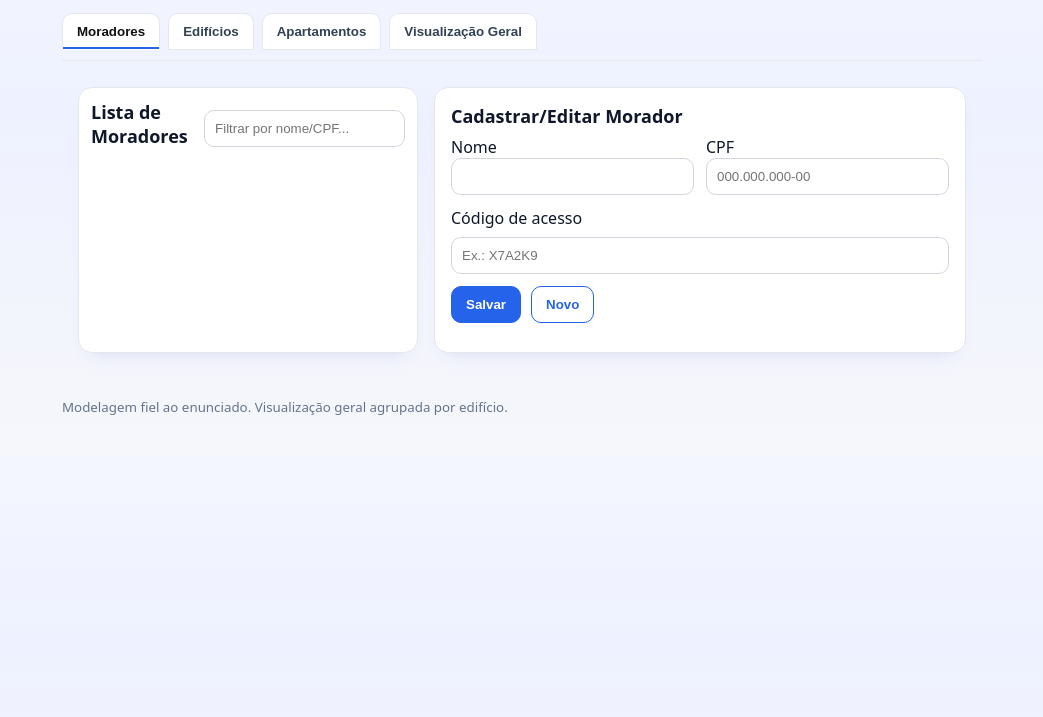
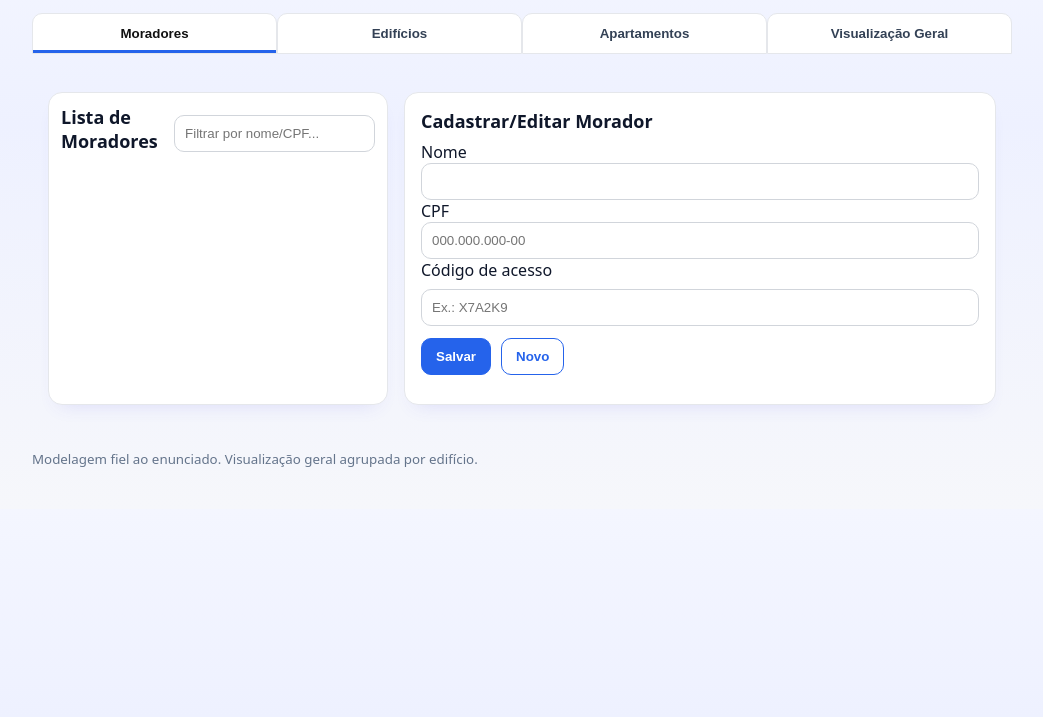
Before and after one commit to edneyql/atv05, a plain HTML site: page index.html in a window 1280 px wide. Shown: the part 83-800 px from the top of the page, without its empty margins (118-1161 px from the left). Drawn offline with Linux system fonts and the light colour scheme.

Commit message:
Update styles.css

```diff
--- a/css/styles.css
+++ b/css/styles.css
@@ -1,30 +1,19 @@
-/* Estilo no vibe do atv04: degradê, cartões compactos e botões azul/outline */
 *{box-sizing:border-box}
 html,body{margin:0;padding:0;font-family:system-ui,Segoe UI,Roboto,Helvetica,Arial,sans-serif;color:#0f172a}
-body{
-  background: linear-gradient(180deg,#f4f6ff, #eef1ff 35%, #f6f7fb 100%);
-}
-
-.container{max-width:920px;margin:0 auto;padding:0 16px}
-
-/* Header / Tabs */
+body{background: linear-gradient(180deg,#f4f6ff, #eef1ff 35%, #f6f7fb 100%);}
+.container{max-width:980px;margin:0 auto;padding:0 16px}
 .header{padding:20px 0 8px}
-.topbar{display:flex;align-items:center;justify-content:space-between;gap:12px}
 h1{margin:0;font-size:22px;font-weight:700}
 .subtitle{margin:8px 0 16px 0;color:#475569}
 
-.tabs{display:flex;gap:8px;border-bottom:1px solid #e5e7eb;padding-bottom:10px}
+/* Tabs full-width */
+.tabs{display:grid;grid-template-columns:repeat(4,1fr);margin-bottom:12px}
 .tab{
-  border:1px solid #e5e7eb;background:#fff;padding:10px 14px;border-radius:10px 10px 0 0;
-  cursor:pointer;color:#334155; font-weight:600;
+  border:1px solid #e5e7eb;background:#fff;padding:12px;border-radius:10px 10px 0 0;
+  cursor:pointer;color:#334155;font-weight:600;text-align:center
 }
+.tab.active{color:#111;background:#fff;box-shadow:inset 0 -3px 0 #2563eb;}
 .tab:hover{background:#f8fafc}
-.tab.active{
-  color:#111; background:#fff; border-bottom-color:#fff;
-  box-shadow:0 -2px 0 0 #2563eb inset;
-}
-.tab:focus-visible{outline:3px solid #93c5fd; outline-offset:2px}
-
 .panel{display:none;padding:18px 0}
 .panel.active{display:block}
 
@@ -32,7 +21,7 @@ h1{margin:0;font-size:22px;font-weight:700}
 .split{display:grid;grid-template-columns:340px 1fr;gap:16px}
 @media (max-width:1000px){.split{grid-template-columns:1fr}}
 
-/* Cards/containers */
+/* Cards */
 .pane,.card{
   background:#fff;border:1px solid #e5e7eb;border-radius:14px;
   box-shadow:0 10px 20px -12px rgba(79,70,229,0.18);
@@ -43,10 +32,10 @@ h1{margin:0;font-size:22px;font-weight:700}
 h2{margin:0 0 8px 0;font-size:18px}
 
 /* Inputs */
-.row{display:grid;grid-template-columns:1fr;gap:8px;margin-bottom:12px}
-.row-2{display:grid;grid-template-columns:repeat(2,1fr);gap:12px;margin-bottom:12px}
-.row-3{display:grid;grid-template-columns:repeat(3,1fr);gap:12px;margin-bottom:12px}
-input,select{width:100%;padding:10px;border:1px solid #d1d5db;border-radius:10px;background:#fff}
+.row{display:grid;gap:8px;margin-bottom:12px}
+.row-2{grid-template-columns:repeat(2,1fr)}
+.row-3{grid-template-columns:repeat(3,1fr)}
+input,select{width:100%;padding:10px;border:1px solid #d1d5db;border-radius:10px}
 input:focus,select:focus{outline:none;border-color:#2563eb;box-shadow:0 0 0 3px #2563eb22}
 
 /* Buttons */
@@ -55,24 +44,28 @@ button{
   padding:10px 14px;border-radius:10px;border:1px solid #2563eb;background:#2563eb;color:#fff;cursor:pointer;font-weight:600
 }
 button.secondary{background:#fff;color:#2563eb}
-button.ghost{background:#fff;border-color:#d1d5db;color:#334155}
 button:hover{filter:brightness(0.98)}
 
 /* Lists/cards */
 .lista{list-style:none;margin:0;padding:12px;display:grid;gap:10px}
 .card{padding:12px}
 .card .muted{color:#64748b;font-size:12px}
-.card .row{display:flex;gap:8px;align-items:center;margin:0;flex-wrap:wrap}
+.card .row{display:flex;gap:8px;align-items:center;flex-wrap:wrap}
 .tag{background:#eef2ff;border:1px solid #dbeafe;border-radius:999px;padding:2px 8px;font-size:12px;color:#1d4ed8}
 
 /* Feedback */
 .msg{margin-top:6px;font-size:13px;color:#16a34a}
 .toast{
-  position:fixed; right:16px; bottom:16px; z-index:50;
-  background:#111827; color:#fff; padding:10px 14px; border-radius:10px; box-shadow:0 8px 22px -10px rgba(0,0,0,.3)
+  position:fixed;right:16px;bottom:16px;z-index:50;background:#111827;color:#fff;
+  padding:10px 14px;border-radius:10px;box-shadow:0 8px 22px -10px rgba(0,0,0,.3)
 }
 .blink{animation:blink 800ms ease-out 1}
 @keyframes blink{0%{box-shadow:0 0 0 0 rgba(37,99,235,.4)}100%{box-shadow:0 0 0 8px rgba(37,99,235,0)}}
 
-/* Footer */
-.footer{padding:24px 0 40px 0;color:#64748b}
+/* Geral */
+#visao-geral{display:grid;gap:20px}
+.geral-edificio{background:#fff;border:1px solid #e5e7eb;border-radius:12px;padding:12px}
+.geral-edificio h3{margin:0 0 8px;font-size:17px}
+.geral-edificio ul{list-style:none;padding:0;margin:0;display:grid;gap:6px}
+.geral-edificio li{font-size:14px;color:#334155}
+.footer{padding:24px 0 40px;color:#64748b}
```
